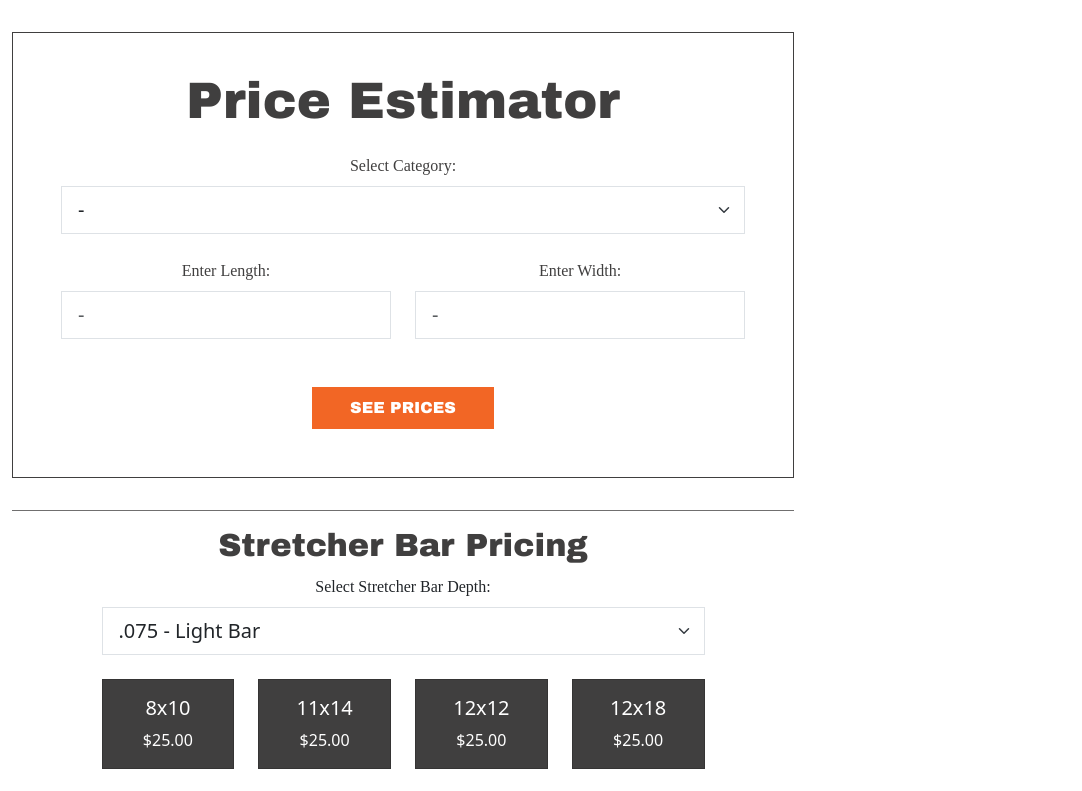
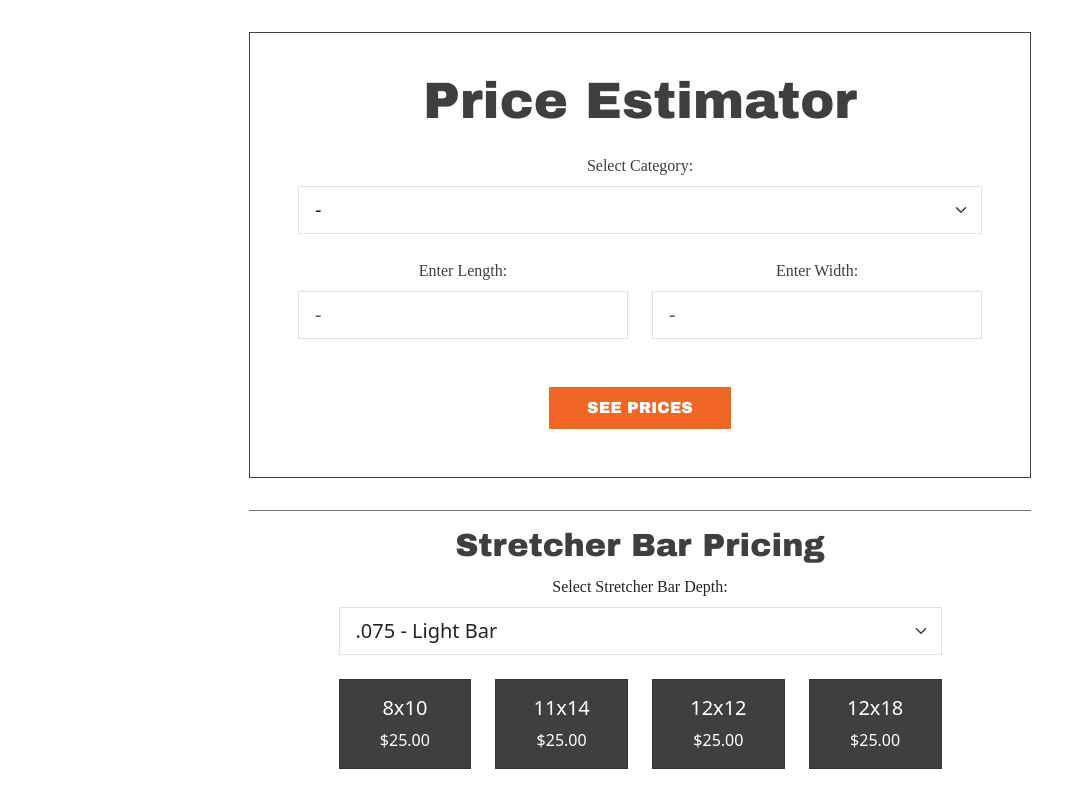
Before and after one commit to zmatthews33/makr-calc, a React (Vite) app: page / in a window 1280 px wide. Shown: the top 791 px of the page, without its empty margins (0-1082 px from the left). Built offline with nearby package versions, Linux system fonts and the light colour scheme.

Commit message:
centered app

```diff
--- a/src/index.css
+++ b/src/index.css
@@ -26,8 +26,8 @@ body {
   margin: 0;
   display: flex;
   place-items: center;
-  min-width: 320px;
   min-height: 100vh;
+  justify-content: center;
 }
 
 h1 {
```
